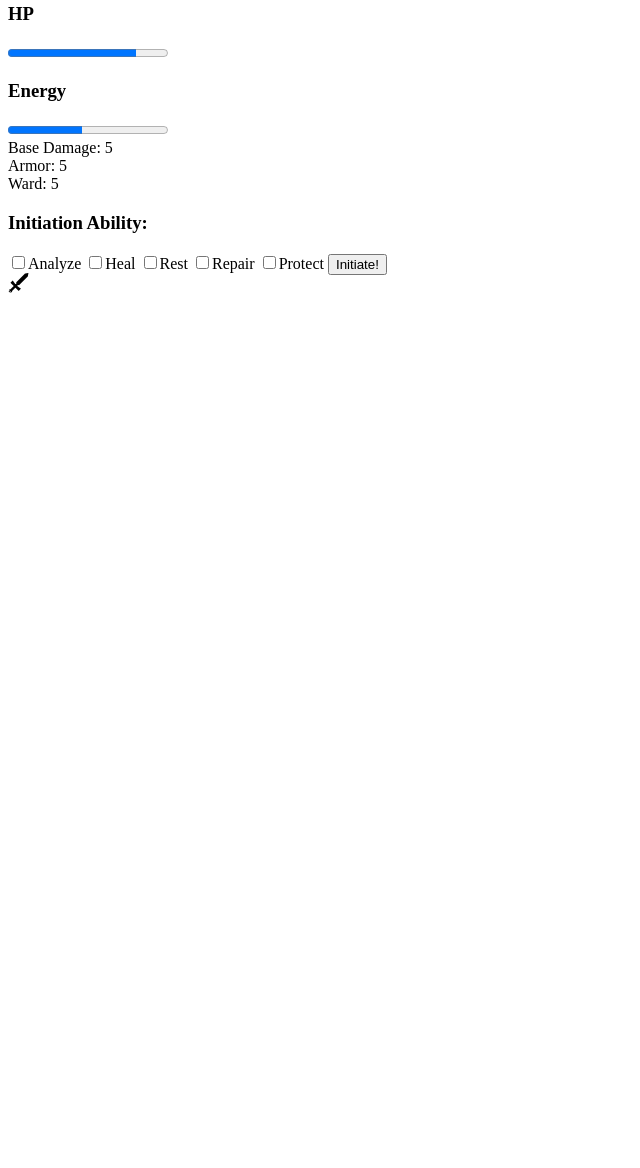
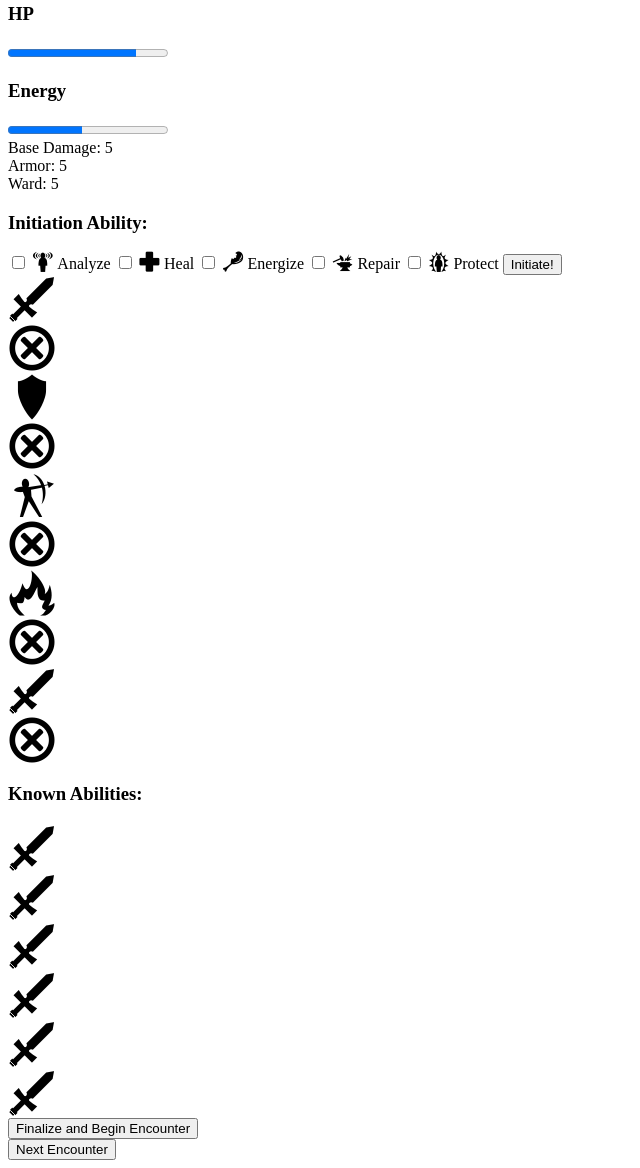
Before and after one commit to raukusbaukus/queue-quest, a plain HTML site: page index.html in a window 1280 px wide. Shown: the part 1289-2457 px from the top of the page, without its empty margins (0-640 px from the left). Before the commit the page ends 1590 px from the top, so only its background shows below. Drawn offline with Linux system fonts and the light colour scheme.

Commit message:
updated html encounter page structure

```diff
--- a/index.html
+++ b/index.html
@@ -29,14 +29,14 @@
             <div class="ward">Ward: 5</div>
         </div>
         <div class="hero-pic">
-      <img src="images/characters/magi.gif"/>
+            <img src="images/characters/magi.gif" />
         </div>
         <div class="level-detail">
             <h3>Level 1</h3>
             <h3>Wave 2</h3>
         </div>
         <div class="monster-pic">
-      <img src="images/characters/tiefling.gif"/>
+            <img src="images/characters/tiefling.gif" />
         </div>
         <div class="monster-stats">
             <h2>Hero</h2>
@@ -56,16 +56,70 @@
     <section class="initiation">
         <form id="initiate-options" class="initite-options">
             <h3>Initiation Ability:</h3>
-      <label for="cb-analyze"><input type="checkbox" id="cb-analyze" value="">Analyze</label>
-      <label for="cb-heal"><input type="checkbox" id="cb-heal" value="">Heal</label>
-      <label for="cb-rest"><input type="checkbox" id="cb-rest" value="">Rest</label>
-      <label for="cb-repair"><input type="checkbox" id="cb-repair" value="">Repair</label>
-      <label for="cb-protect"><input type="checkbox" id="cb-protect" value="">Protect</label>
-      <button id="init-submit" class="init-submit" type="button" name="button">Initiate!</button>
+            <label for="cb-analyze"><input type="checkbox" id="cb-analyze" value=""> <i class="ra ra-aware ra-lg"></i> Analyze</label>
+            <label for="cb-heal"><input type="checkbox" id="cb-heal" value=""> <i class="ra ra-health ra-lg"></i> Heal</label>
+            <label for="cb-rest"><input type="checkbox" id="cb-rest" value=""> <i class="ra ra-chicken-leg ra-lg"></i> Energize</label>
+            <label for="cb-repair"><input type="checkbox" id="cb-repair" value=""> <i class="ra ra-forging ra-lg"></i> Repair</label>
+            <label for="cb-protect"><input type="checkbox" id="cb-protect" value=""> <i class="ra ra-aura ra-lg"></i> Protect</label>
+            <button id="init-submit" class="init-submit" type="button" name="init-button">Initiate!</button>
         </form>
     </section>
     <section class="encounter-rounds">
-    <i class="ra ra-sword ra-lg"></i>
+        <div class="round1h">
+            <i class="ra ra-sword ra-3x"></i>
+        </div>
+        <div class="round1m">
+            <i class="ra ra-cancel ra-3x"></i>
+        </div>
+        <div class="round2h">
+            <i class="ra ra-shield ra-3x"></i>
+        </div>
+        <div class="round2m">
+            <i class="ra ra-cancel ra-3x"></i>
+        </div>
+        <div class="round3h">
+            <i class="ra ra-archer ra-3x"></i>
+        </div>
+        <div class="round3m">
+            <i class="ra ra-cancel ra-3x"></i>
+        </div>
+        <div class="round4h">
+            <i class="ra ra-small-fire ra-3x"></i>
+        </div>
+        <div class="round4m">
+            <i class="ra ra-cancel ra-3x"></i>
+        </div>
+        <div class="round5h">
+            <i class="ra ra-sword ra-3x"></i>
+        </div>
+        <div class="round5m">
+            <i class="ra ra-cancel ra-3x"></i>
+        </div>
+    </section>
+    <section class="ability-select">
+        <h3>Known Abilities:</h3>
+        <div class="abil1">
+            <i class="ra ra-sword ra-3x"></i>
+        </div>
+        <div class="abil2">
+            <i class="ra ra-sword ra-3x"></i>
+        </div>
+        <div class="abil3">
+            <i class="ra ra-sword ra-3x"></i>
+        </div>
+        <div class="abil4">
+            <i class="ra ra-sword ra-3x"></i>
+        </div>
+        <div class="abil5">
+            <i class="ra ra-sword ra-3x"></i>
+        </div>
+        <div class="abil6">
+            <i class="ra ra-sword ra-3x"></i>
+        </div>
+        <button id="encounter-lockin" class="encounter-lockin" type="button" name="lockin-button">Finalize and Begin Encounter</button>
+    </section>
+    <section class="context">
+        <button id="context-button" class="context-button" type="button" name="context-button">Next Encounter</button>
     </section>
 </body>
 
```
Also changed, not shown: README.md. Lines whose indentation alone changed are shown as unchanged.
